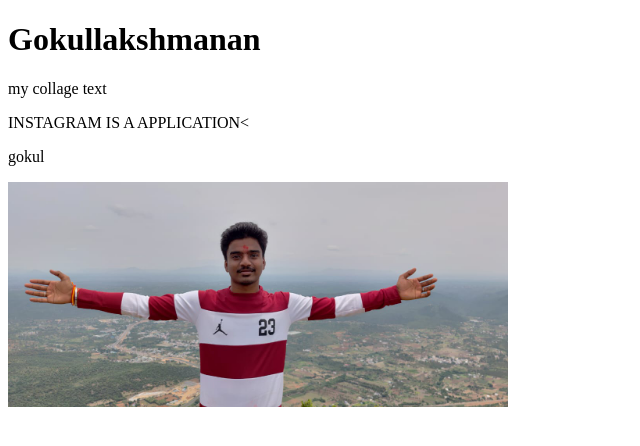
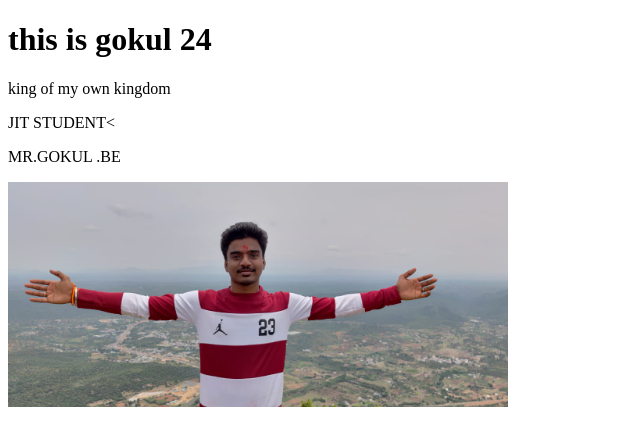
Before and after one commit to gokullakshmanan001-byte/First-project, a plain HTML site: page index.html in a window 1280 px wide. Shown: the whole page, without its empty margins (0-640 px from the left). Drawn offline with Linux system fonts and the light colour scheme.

```diff
--- a/index.html
+++ b/index.html
@@ -6,10 +6,10 @@
     <title>my first website</title>
 </head>
 <body>
-    <h1>Gokullakshmanan</h1>
-    <p>my collage text</p>
-    <P>INSTAGRAM IS A APPLICATION<
-    <p>gokul</p>
+    <h1>this is gokul 24</h1>
+    <p>king of my own kingdom</p>
+    <P>JIT STUDENT<
+    <p>MR.GOKUL .BE</p>
     <img width="500px"src="myself.jpg" alt="">
 
     </body>
```
